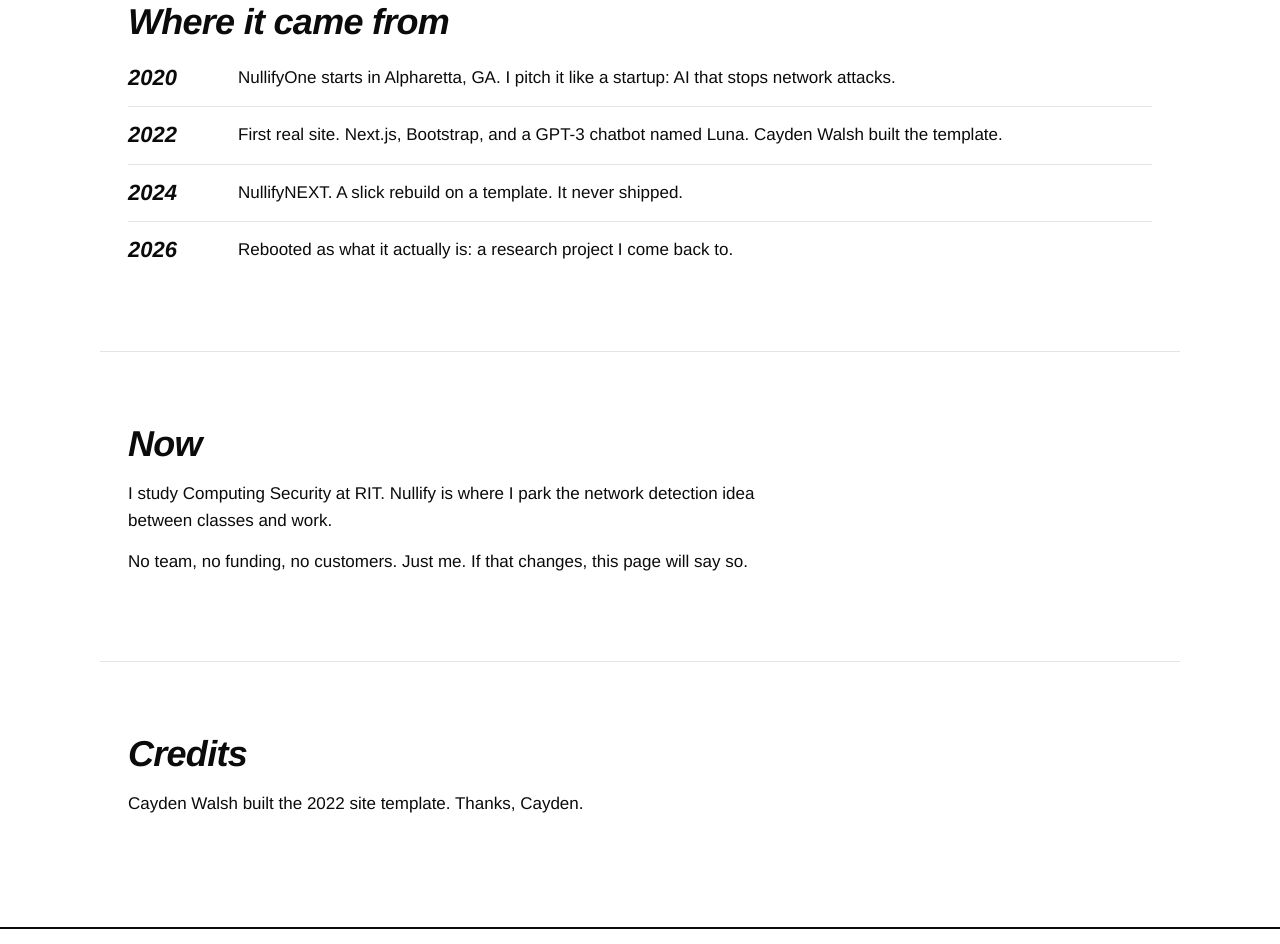
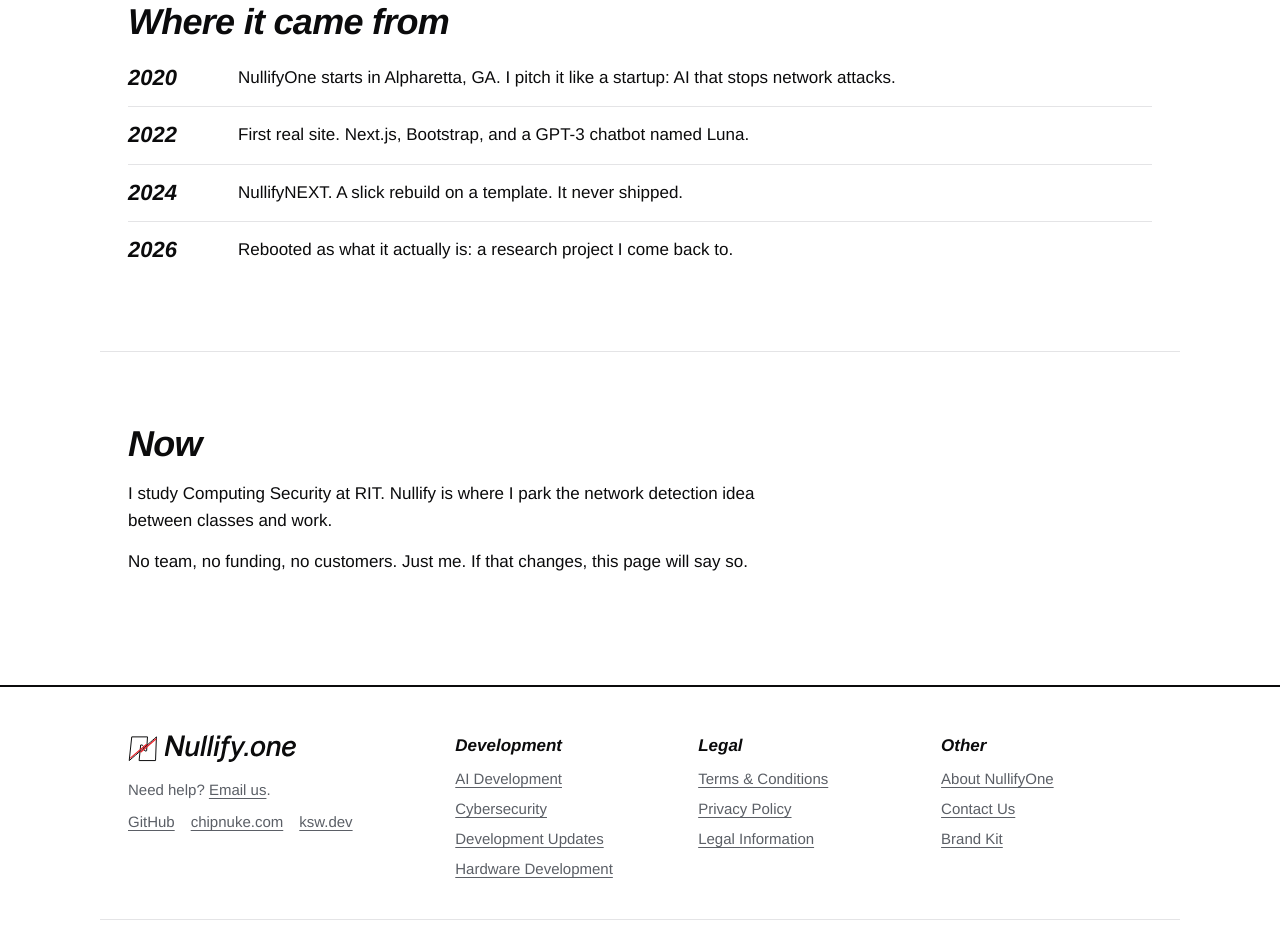
Before and after one commit to BiscuitNuke/Nullify.one, a Next.js app: page /About in a window 1280 px wide. Shown: the part 500-1444 px from the top of the page. Built offline with nearby package versions, Linux system fonts and the light colour scheme.

Commit message:
Remove template credit from About

```diff
--- a/app/About/page.tsx
+++ b/app/About/page.tsx
@@ -5,7 +5,7 @@ export const metadata: Metadata = { title: "About NullifyOne" };
 
 const history = [
     { year: "2020", text: "NullifyOne starts in Alpharetta, GA. I pitch it like a startup: AI that stops network attacks." },
-    { year: "2022", text: "First real site. Next.js, Bootstrap, and a GPT-3 chatbot named Luna. Cayden Walsh built the template." },
+    { year: "2022", text: "First real site. Next.js, Bootstrap, and a GPT-3 chatbot named Luna." },
     { year: "2024", text: "NullifyNEXT. A slick rebuild on a template. It never shipped." },
     { year: "2026", text: "Rebooted as what it actually is: a research project I come back to." },
 ];
@@ -35,12 +35,6 @@ export default function About() {
                     <p>No team, no funding, no customers. Just me. If that changes, this page will say so.</p>
                 </div>
             </section>
-            <section className="wrap block">
-                <h2>Credits</h2>
-                <div className="prose">
-                    <p>Cayden Walsh built the 2022 site template. Thanks, Cayden.</p>
-                </div>
-            </section>
         </>
     );
 }
```
